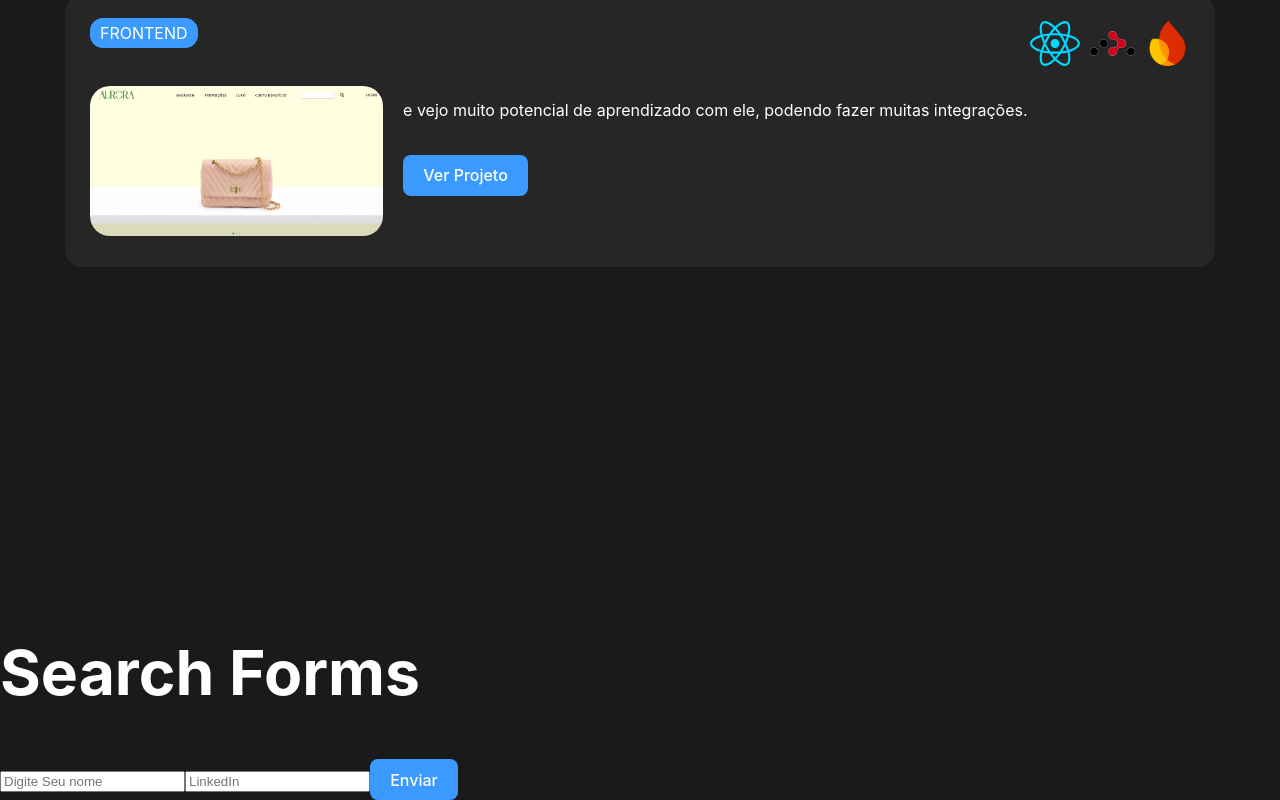
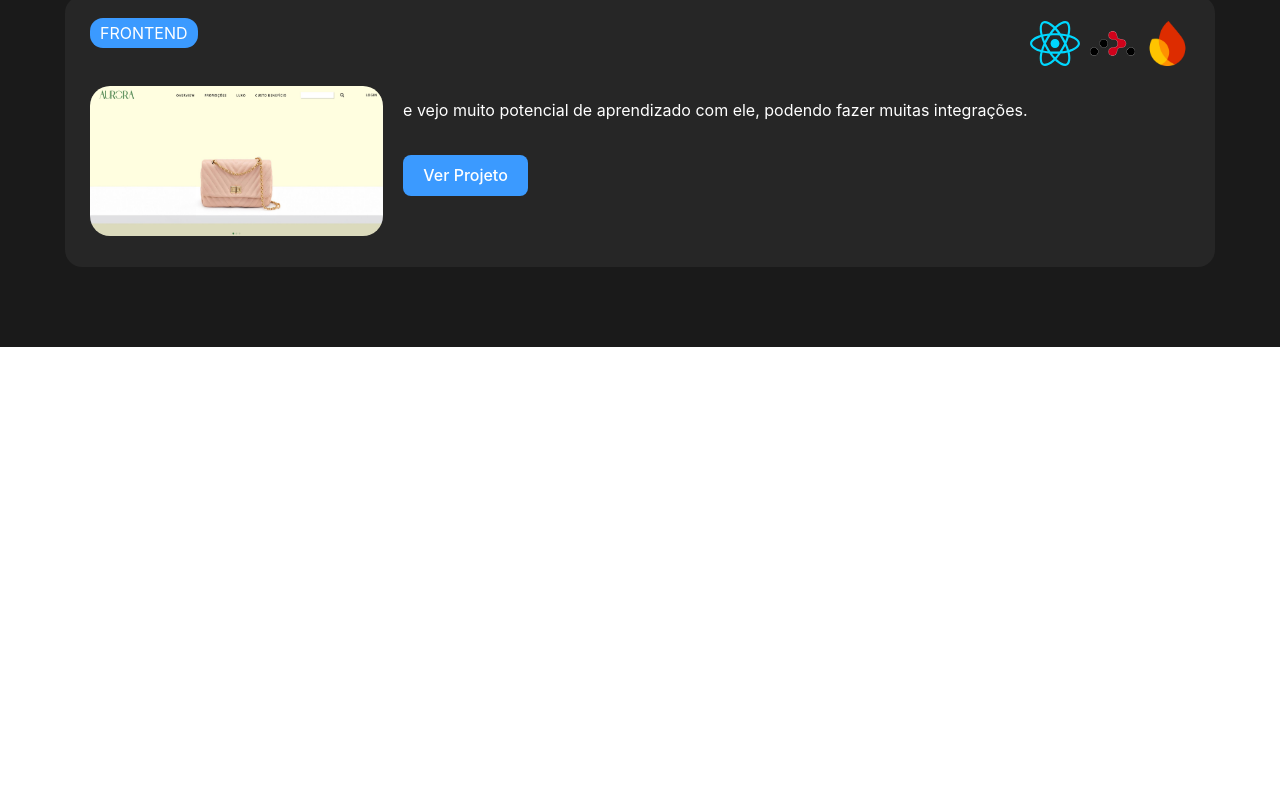
Before and after one commit to GabrielCostaMarques/my-portfolio, a React (Vite) app: page / in a window 1280 px wide. Shown: the part 2191-2991 px from the top of the page. After the commit the page ends 2538 px from the top, so only its background shows below. Built offline with nearby package versions, Linux system fonts and the light colour scheme.

Commit message:
publishv2

```diff
--- a/src/App.jsx
+++ b/src/App.jsx
@@ -13,7 +13,6 @@ function App() {
       <MainBody />
       <AboutMe />
       <MyProfile />
-      <FormsEmail/>
 
     </>
   )
```
